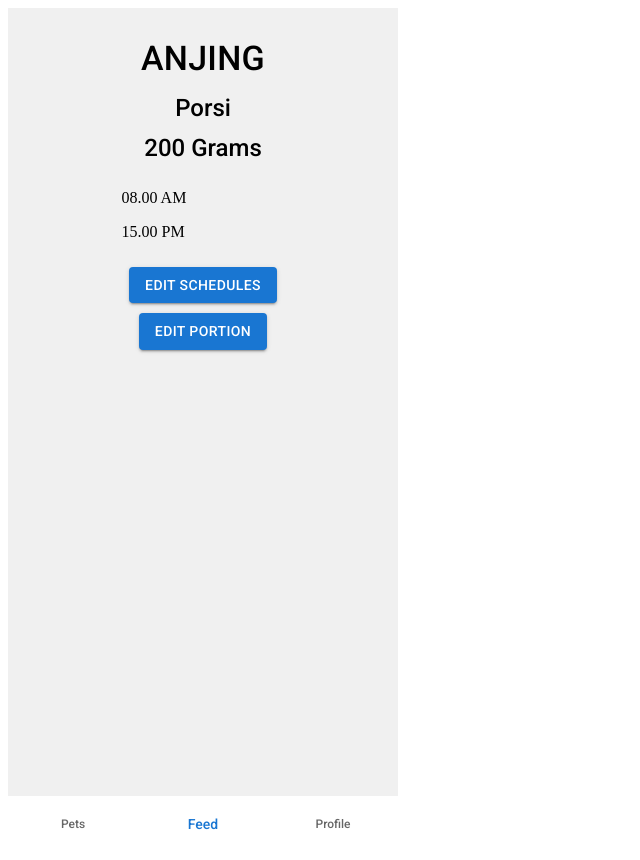
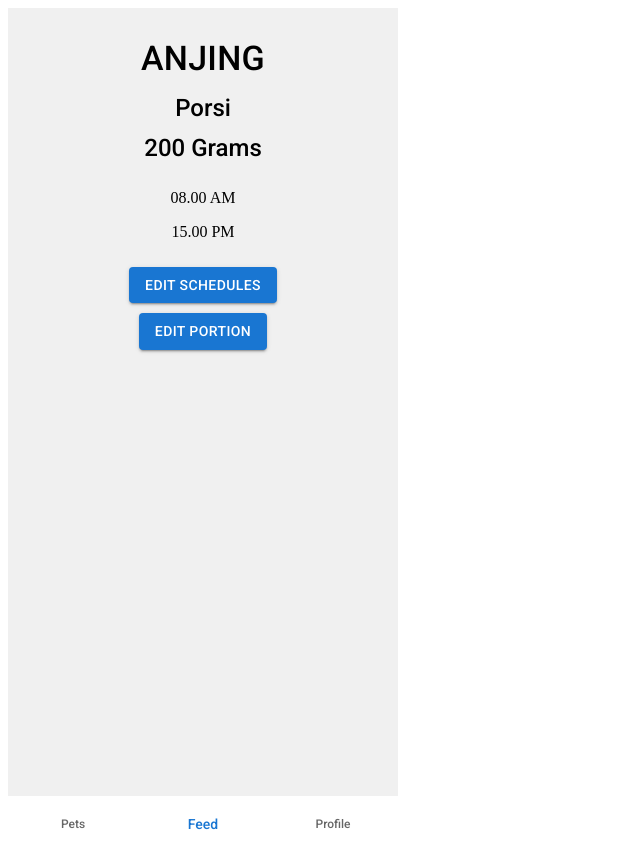
Before and after one commit to ardhitosen/frontend_pet_feeder, a React (Create React App) app: page / in a window 1280 px wide. Shown: the whole page, without its empty margins (0-640 px from the left). Built offline with nearby package versions, Linux system fonts and the light colour scheme.

Commit message:
feed css

```diff
--- a/src/Feed.css
+++ b/src/Feed.css
@@ -23,3 +23,7 @@
     text-align: center;
     margin-top:30px;
   }
+
+  #list{
+    justify-content:center;
+  }
--- a/src/Feed.js
+++ b/src/Feed.js
@@ -32,7 +32,7 @@ const FeedPage = () => {
             </Typography>
             <List>
                 {pet.FeedingSchedules.map((time, index) => (
-                    <ListItem key={index}>
+                    <ListItem key={index} id="list">
                     {time}
                 </ListItem>
                 ))}
```
